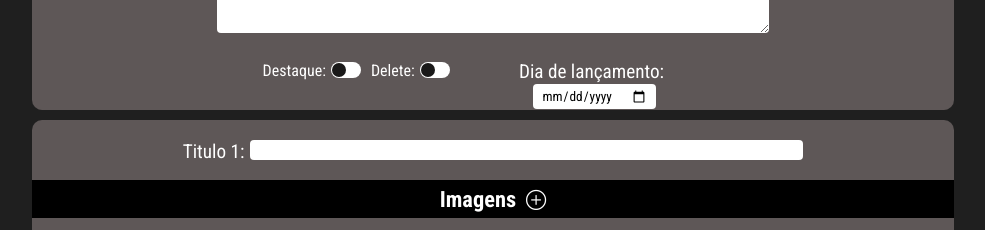
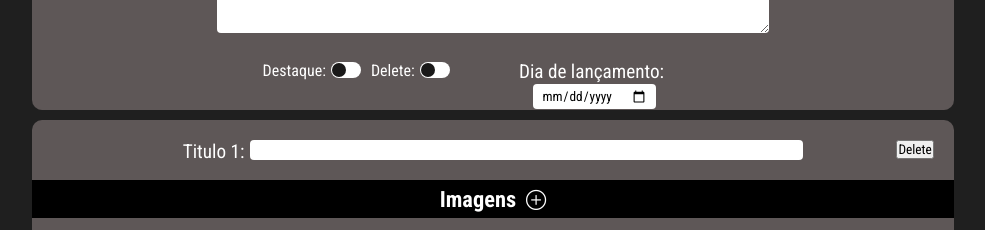
Before and after one commit to vicemanu/admin-metanoia, a React (Vite) app: page /admin/new-article in a window 1280 px wide. Shown: the part 400-630 px from the top of the page, without its empty margins (147-1132 px from the left). Built offline with nearby package versions, Linux system fonts and the light colour scheme; no server answers; sample sign-in values are in the browser's storage.

Commit message:
botaõ de remover o componente foi

```diff
--- a/src/components/Conteudo/conteudo.css
+++ b/src/components/Conteudo/conteudo.css
@@ -10,6 +10,13 @@
     font-family: sans-serif;
     border-radius: 10px;
     padding-bottom: 20px;
+    position: relative;
+
+}
+.conteudo--remove {
+    position: absolute;
+    top: 20px;
+    right: 20px;
 }
 
 
--- a/src/components/Conteudo/index.jsx
+++ b/src/components/Conteudo/index.jsx
@@ -47,9 +47,11 @@ export default function Conteudo(props) {
     }
 
 
+
     return(
 
         <div className='conteudo'>
+            <button onClick={ (e) => props.removeConteudo(e , props.index )} className='conteudo--remove'>Delete</button>
 
             {/* Titulo do componente de conteudo */}
 
--- a/src/pages/NewArticle/index.jsx
+++ b/src/pages/NewArticle/index.jsx
@@ -89,6 +89,17 @@ export default function NewAticle() {
 
     }
 
+    function removeConteudo(e, ind) {
+        e.preventDefault()
+        let filtrado = conteudo.filter((e, index)=> {
+           if( index !== ind ) {
+            return e;
+           }
+        })
+        setConteudo([...filtrado])
+    }
+
+
     console.log(artigo)
 
     return(
@@ -171,7 +182,7 @@ export default function NewAticle() {
                     {
                         conteudo.map((e , index ) => {
                             return (
-                                <Conteudo key={index} index={index} dados={e} conteudo={conteudo} setConteudo={setConteudo} artigo={artigo} setArtigo={setArtigo}/>
+                                <Conteudo key={index} index={index} dados={e} conteudo={conteudo} setConteudo={setConteudo} artigo={artigo} setArtigo={setArtigo} removeConteudo={removeConteudo}/>
                             )
                         })
                     }
```
